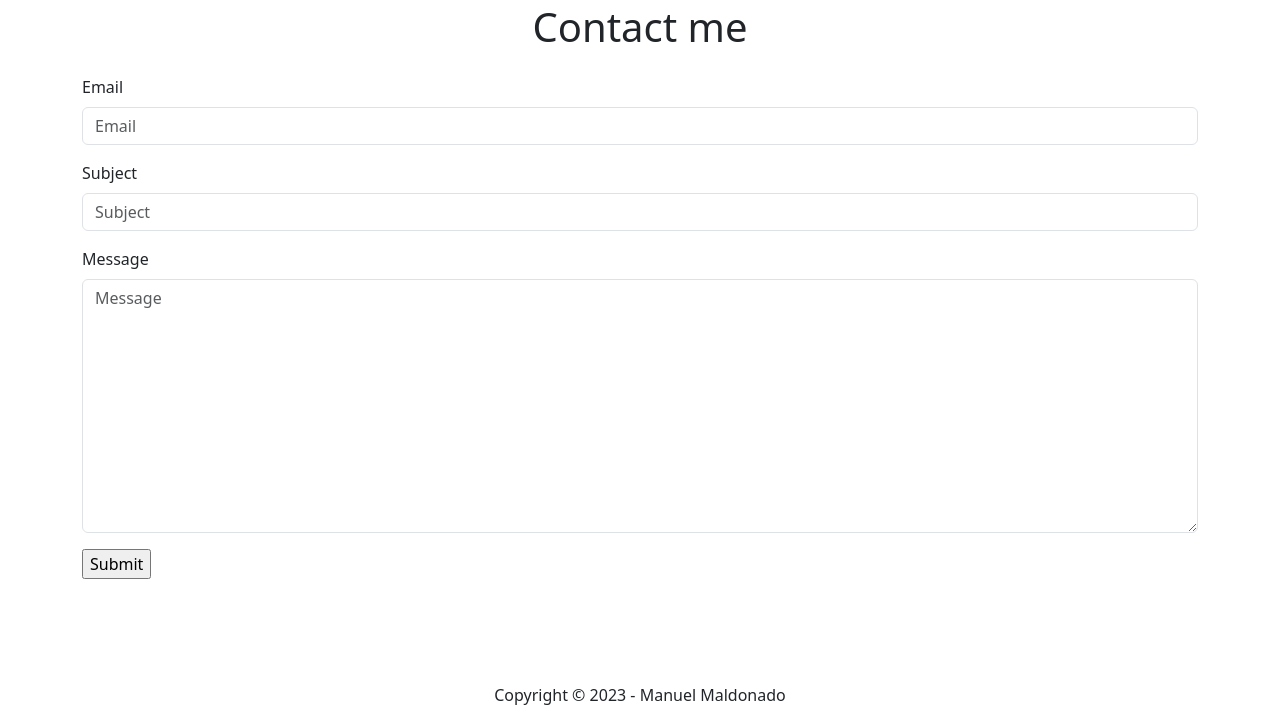
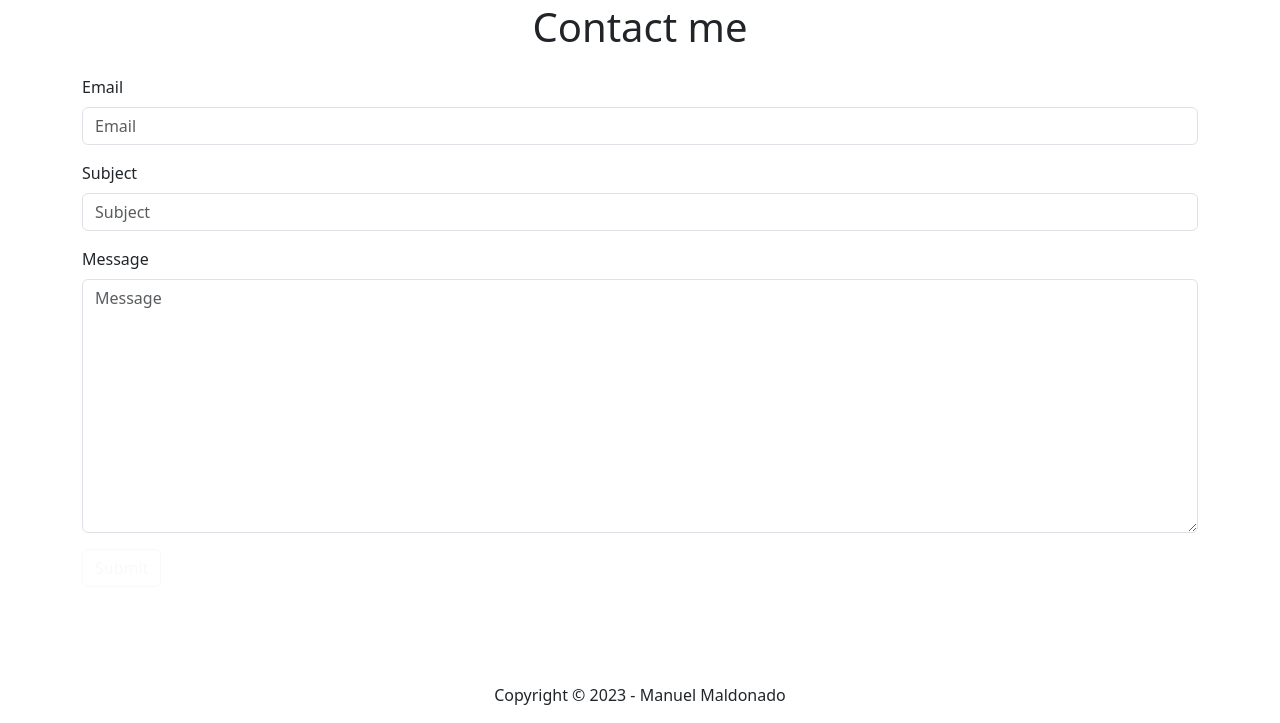
Before and after one commit to Glitchr/manuelmaldonado, a Django app: page /contact/ in a window 1280 px wide. Shown: the part 77-800 px from the top of the page. Run offline with Django 4.2, Linux system fonts and the light colour scheme; some libraries are stand-ins or nearby versions.

Commit message:
Add and change animations to Index and Contact templates
-Change index animation
-Optimize box-shadow animations in projects template
-Add stylization to Contact template

```diff
--- a/github/templates/github/projects.html
+++ b/github/templates/github/projects.html
@@ -13,7 +13,7 @@
       {# Loop through the repos list and display each repo that is listed #}
       {% for repo in repos %}
         {% if repo.is_listed %}
-          <li class="list-inline-item project-box shadow-test">
+          <li class="list-inline-item project-box">
             <h3>{{ repo }}</h3>
 
             {% if repo.description %}
--- a/my_websites/forms.py
+++ b/my_websites/forms.py
@@ -6,4 +6,9 @@ class ContactForm(forms.Form):
     email = forms.EmailField(required=True)
     subject = forms.CharField(required=True, max_length=200)
     message = forms.CharField(widget=forms.Textarea, required=True)
-    hcaptcha = hCaptchaField()
+    hcaptcha = hCaptchaField(label='')
+
+    hcaptcha.widget.attrs.update({'class': 'border-0 text-center form-shadow', 'style': 'padding: 0; width: 0;'})
+    email.widget.attrs.update({'class': 'form-shadow'})
+    subject.widget.attrs.update({'class': 'form-shadow'})
+    message.widget.attrs.update({'class': 'form-shadow'})
--- a/my_websites/templates/my_websites/base.html
+++ b/my_websites/templates/my_websites/base.html
@@ -1,6 +1,3 @@
-{% load bootstrap5 %}
-{% load static %}
-
 <!doctype html>
 <html lang="en">
   <head>
@@ -9,6 +6,7 @@
     <meta name="description" content="My personal website. Built with Django.">
     <title>Manuel Maldonado's homepage</title>
 
+    {% load i18n bootstrap5 static %}
     {% bootstrap_css %}
     {% bootstrap_javascript %}
     <link rel="stylesheet" href="{% static 'css/styles.css' %}">
@@ -29,7 +27,7 @@
         </ul>
     </nav>
 
-    <main class="container-md">
+    <main class="container">
       <div>
         {% block header %}
         {% endblock header %}
--- a/my_websites/templates/my_websites/contact.html
+++ b/my_websites/templates/my_websites/contact.html
@@ -6,11 +6,11 @@
 {% endblock header %}
 
 {% block content %}
-
-  <form action="" method="post">
-    {% csrf_token %}
-    {% bootstrap_form form %}
-    <input type="submit" value="Submit">
-  </form>
-
+  <div class="form-box">
+    <form action="" method="post">
+      {% csrf_token %}
+      {% bootstrap_form form show_label=False %}
+      <input type="submit" value="Submit" class="btn btn-outline-light">
+    </form>
+  </div>
 {% endblock content %}
```
Also changed, not shown: my_websites/templates/my_websites/resume.html (+4 -4 lines).
